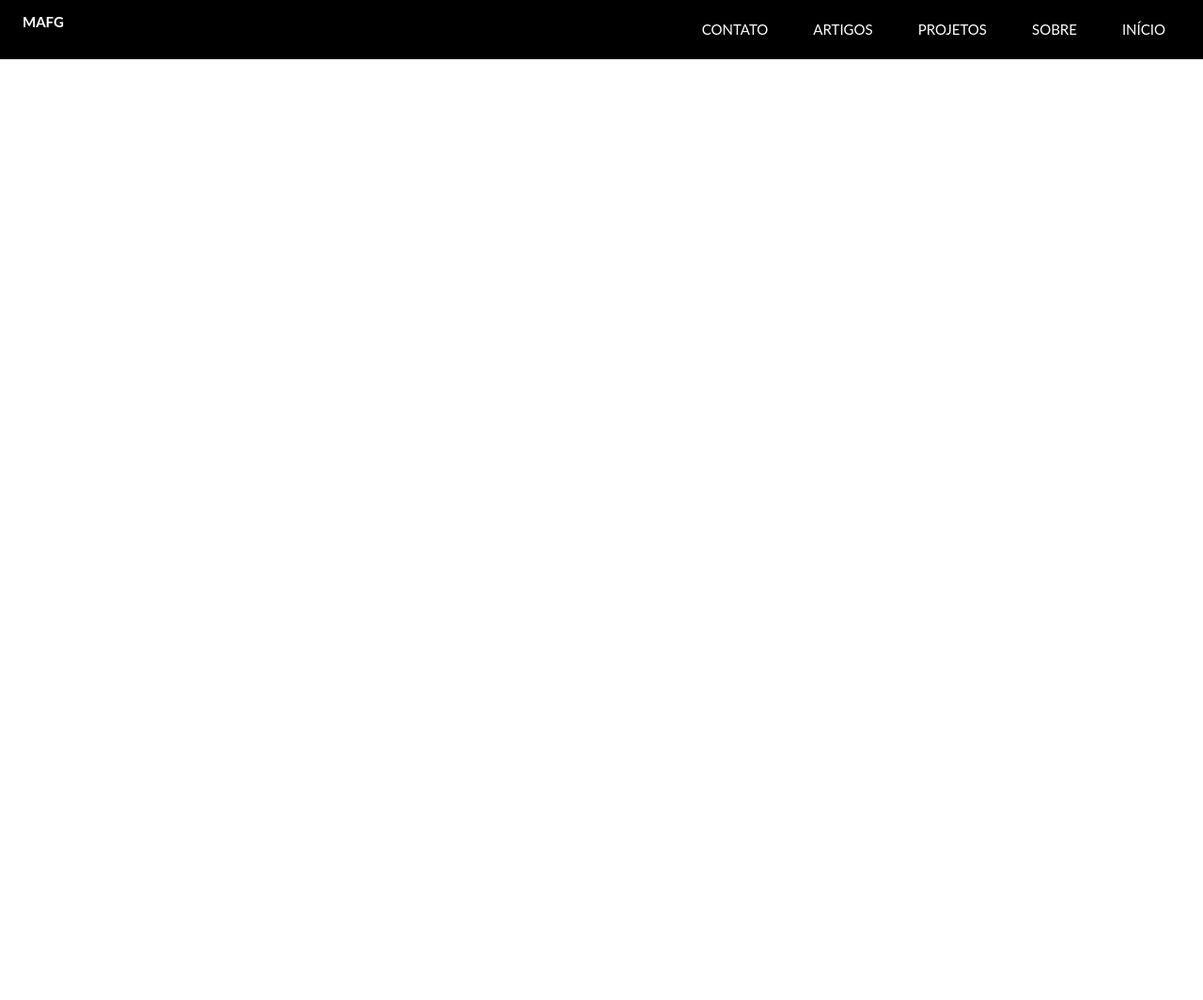
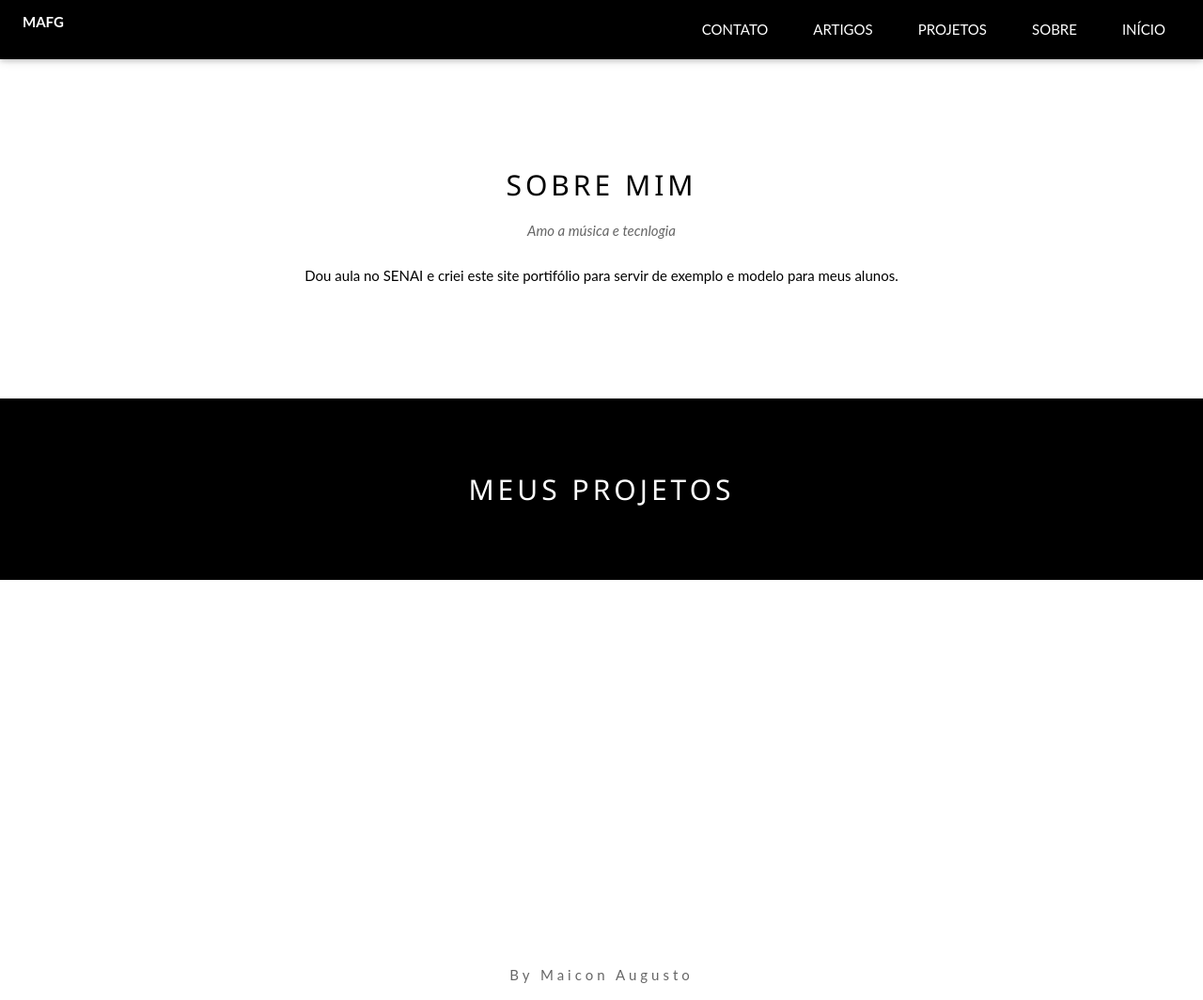
Before and after one commit to MaiconGois/maicongois.github.io, a plain HTML site: page Index.html in a window 1280 px wide. Shown: the whole page at 94% size. Before the commit the page ends 800 px from the top, so only its background shows below. Drawn offline with Linux system fonts and the light colour scheme.

Commit message:
versão 3 portifolio

```diff
--- a/Index.html
+++ b/Index.html
@@ -8,24 +8,36 @@
     <title>Maicon Augusto</title>
 </head>
 
-<body class="center-elements">
+<body>
     <header class="card">
-        <strong class="buton to-left padding-large">MAFG</strong>
+        <strong class="button to-left padding-large">MAFG</strong>
         <nav class="nav-items">
-            <a class=" buton to-right padding-large" href= "#inicio">INÍCIO</a>
-            <a class=" buton to-right padding-large" href= "#sobre">SOBRE</a>
-            <a class=" buton to-right padding-large" href= "#projetos">PROJETOS</a>
-            <a class=" buton to-right padding-large" href= "#artigos">ARTIGOS</a>
-            <a class=" buton to-right padding-large" href= "#contato">CONTATO</a>
+            <a class=" button to-right padding-large" href= "#inicio">INÍCIO</a>
+            <a class=" button to-right padding-large" href= "#sobre">SOBRE</a>
+            <a class=" button to-right padding-large" href= "#projetos">PROJETOS</a>
+            <a class=" button to-right padding-large" href= "#artigos">ARTIGOS</a>
+            <a class=" button to-right padding-large" href= "#contato">CONTATO</a>
         </nav>
     </header>
     <div id="inicio" class="content">
-        <section id="#sobre"></section>
-        <section id="#projeto"></section>
-        <section id="#artigos"></section>
-        <section id="#contato"></section>
+
+        <section class="container content center padding-64" id="sobre">
+            <h2 class="wide">SOBRE MIM</h2>
+            <p class="opacity"><i>Amo a música e tecnlogia</i></p>
+            <p class="justify center">
+                Dou aula no SENAI e criei este site portifólio para servir de exemplo e modelo para meus alunos.
+            </p>
+        </section>
+        <section class="container content center padding-64 black-ground" id="projeto">
+            <h2 class="wide">MEUS PROJETOS</h2>
+        </section>
+        <section class="container content center padding-64" id="artigos"></section>
+        <section class="container content center padding-64" id="contato"></section>
 
     </div>
+    <footer class="container content center">
+        <p class="center opacity wide">By Maicon Augusto</p>
+    </footer>
 </body>
 
 </html>
--- a/style.css
+++ b/style.css
@@ -1,60 +1,140 @@
-body{
+body {
     padding: 0;
     margin: 0;
 }
-body{
+
+body {
     font-size: 15px;
     line-height: 1.5;
     font-family: "Lato", sans-serif;
 }
-header{
-    top: 0%;
+
+header {
+    top: 0;
     background-color: black;
     color: white;
-    /*height: 50px;*/
+    /* height: 50px; */
     width: 100%;
     position: fixed;
     z-index: 1;
     display: block;
 }
 
-
-nav{
+nav {
     overflow: hidden;
     width: 100%;
     box-sizing: inherit;
 }
-nav a{
+
+nav a {
     color: inherit;
     text-decoration: none;
     font-size: inherit;
 }
-nav a:hover{
-    color: rgba(255,255,255,0.812);
+
+nav a:hover {
+    color: rgba(255, 255, 255, 0.812);
     text-decoration: solid;
 }
-.buton{
+
+.button {
+    text-align: center;
     white-space: normal;
+}
 
-}
-.nav-items{
+.nav-items {
     padding: 8px 16px;
     width: auto;
     border: none;
     outline: 0;
+}
 
+.card {
+    box-shadow: 0 2px 5px 0 rgba(0, 0, 0, 0.16),
+        0 2px 10px 0 rgba(0, 0, 0, 0.12);
 }
-.card{
-    box-shadow: 0 2px 5px 0 rgba(0,0,0,0.16)
-    0 2px 10px 0 rgba(0,0,0,0.12);
+
+.to-right {
+    float: right !important;
 }
-.to-right{
-    float: right !important;
 
-}
-.to-left{
+.to-left {
     float: left !important;
 }
-.padding-large{
+
+
+.padding-large {
     padding: 12px 24px !important;
 }
+
+.content {
+    margin-left: auto;
+    margin-right: auto;
+    max-width: 2000px;
+    margin-top: 46px
+}
+
+.container {
+    padding: 0.01em 16px;
+}
+
+.padding-64 {
+    padding-top: 64px !important;
+    padding-bottom: 64px !important
+}
+
+.wide {
+    letter-spacing: 4px;
+}
+
+h1,
+h2,
+h3,
+h4,
+h5,
+h6 {
+    font-family: "Segoe UI", Arial, sans-serif;
+    font-weight: 400;
+    margin: 10px 0;
+}
+
+h2 {
+    font-size: 30px;
+}
+
+.opacity{
+    opacity: 0.60;
+}
+
+.justify{
+    text-align: justify;
+}
+
+.center {
+    text-align: center;
+}
+
+.padding-32 {
+    padding-top: 32px !important;
+    padding-bottom: 32px !important;
+  }
+
+section{
+    max-width:800px;
+    box-sizing: inherit;
+  }
+
+ section p.justify{
+    width: auto;
+    margin: auto;
+    padding: 10px 100px 10px 100px;
+ }
+
+  #inicio{
+    margin-top: 100px;
+  }
+
+  .black-ground{
+    background-color: black;
+    color: white;
+  }
```
